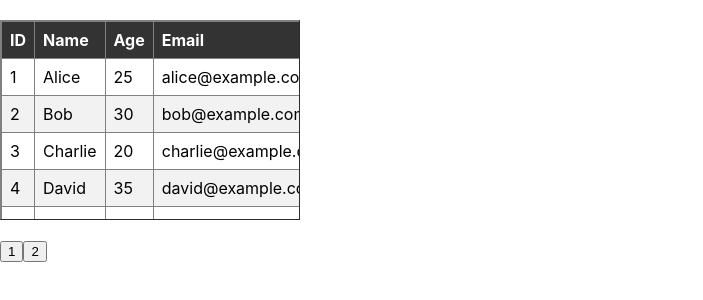
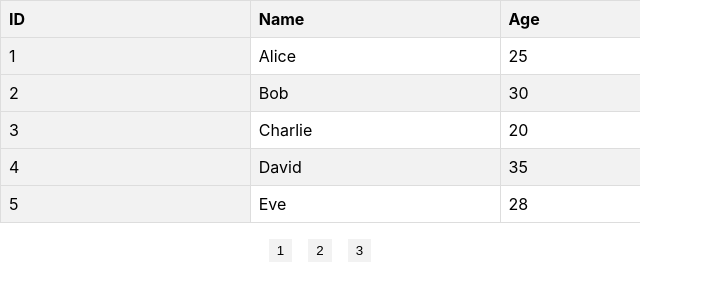
Before and after one commit to yhyancy/React_table_demo, a React (Create React App) app: page / in a window 1280 px wide. Shown: the top 300 px of the page, without its empty margins (0-703 px from the left). Built offline with nearby package versions, Linux system fonts and the light colour scheme.

Commit message:
modify css

```diff
--- a/src/App.js
+++ b/src/App.js
@@ -15,6 +15,12 @@ const data = [
   { id: 4, name: "David", age: 35, email: "david@example.com" },
   { id: 5, name: "Eve", age: 28, email: "eve@example.com" },
   { id: 6, name: "Frank", age: 22, email: "frank@example.com" },
+  { id: 7, name: "Alice", age: 25, email: "alice@example.com" },
+  { id: 8, name: "Bob", age: 30, email: "bob@example.com" },
+  { id: 9, name: "Charlie", age: 20, email: "charlie@example.com" },
+  { id: 10, name: "David", age: 35, email: "david@example.com" },
+  { id: 11, name: "Eve", age: 28, email: "eve@example.com" },
+  { id: 12, name: "Frank", age: 22, email: "frank@example.com" },
 ];
 
 function App() {
--- a/src/components/Table/index.css
+++ b/src/components/Table/index.css
@@ -1,24 +1,34 @@
+.table-container {
+  position: relative;
+  width: 700px;
+  height: 350px;
+  overflow: overlay;
+  max-width: 50%;
+}
+
 table {
   border-collapse: collapse;
-    /* width: 100%; */
-    max-width: 300px;
-    height: 200px;
-    margin: 20px 0;
-    overflow: auto;
-    display: block;
-    border-spacing: 0;
+  width: 1000px;
+  overflow-x: scroll;
+  table-layout: fixed;
+  overflow: overlay !important;
 }
 
-th, td {
+th,
+td {
   text-align: left;
   padding: 8px;
+  border: 1px solid #ddd;
+  white-space: nowrap;
+  overflow: hidden;
+  text-overflow: ellipsis;
 }
 
 th {
-    background-color: #333;
-    color: #fff;
+  background-color: #f2f2f2;
   position: sticky;
   top: 0;
+  z-index: 1;
 }
 
 tr:nth-child(even) {
@@ -29,15 +39,36 @@ tr:hover {
   background-color: #ddd;
 }
 
-th:last-child,
+/* th:last-child,
 td:last-child {
   border-right-width: 0;
 }
 
 tr:last-child td {
   border-bottom-width: 0;
-}
-.fixed{
+} */
+.fixed {
   position: sticky;
   left: 0;
+  z-index: 1;
+  background-color: #f2f2f2;
 }
+
+.pagination {
+  display: flex;
+  justify-content: center;
+  margin-top: 16px;
+}
+
+.pagination button {
+  margin: 0 8px;
+  padding: 4px 8px;
+  border: none;
+  background-color: #f2f2f2;
+  cursor: pointer;
+}
+
+.pagination button:disabled {
+  opacity: 0.5;
+  cursor: not-allowed;
+}
```
Lines whose indentation alone changed are shown as unchanged.
